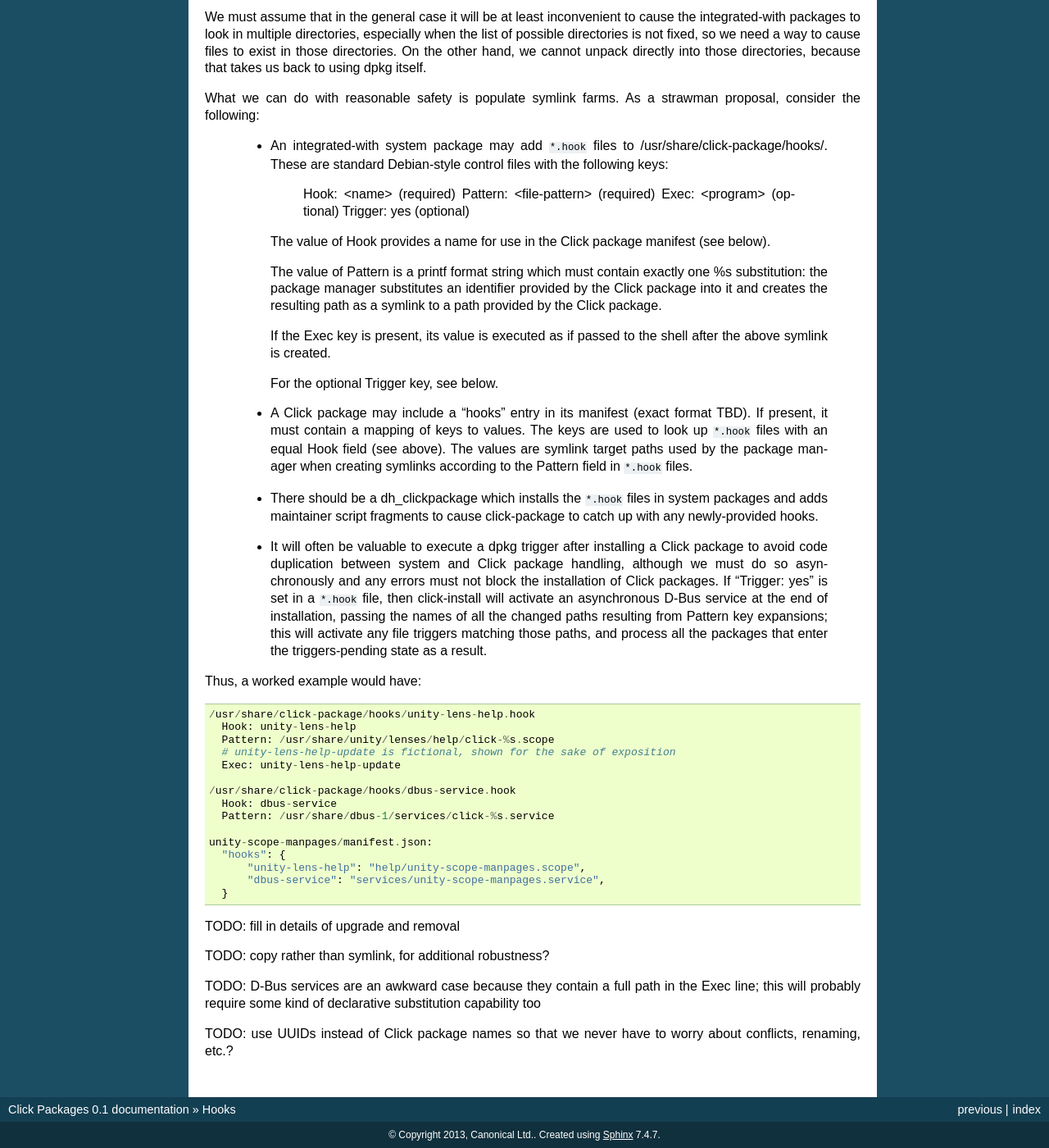
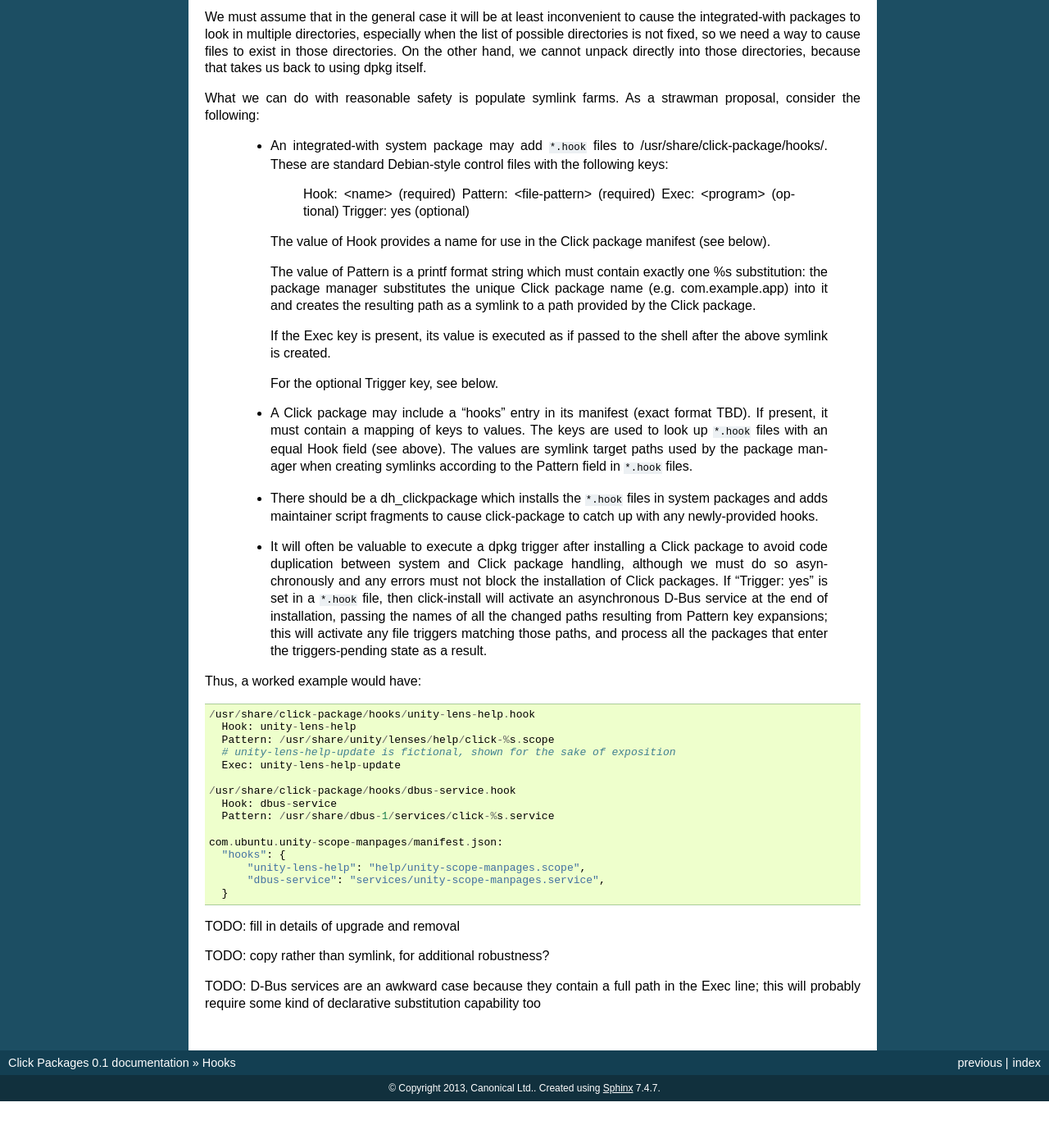
Before and after one commit to ubports/click, a Sphinx documentation site: the page built from doc/hooks.rst, in a window 1280 px wide and 1400 px high, scrolled down 665 px. Shown: the whole window at 82% size. Built offline with Sphinx 7.4.7, drawn with Linux system fonts in a browser that asks for light colours; after the commit the page ends 2008 px from its top, so only the background shows below that.

Commit message:
doc/hooks.rst: use reverse-domain-style package names

```diff
--- a/doc/hooks.rst
+++ b/doc/hooks.rst
@@ -67,9 +67,9 @@
    (see below).
 
    The value of Pattern is a printf format string which must contain exactly
-   one %s substitution: the package manager substitutes an identifier
-   provided by the Click package into it and creates the resulting path as a
-   symlink to a path provided by the Click package.
+   one %s substitution: the package manager substitutes the unique Click
+   package name (e.g. com.example.app) into it and creates the resulting
+   path as a symlink to a path provided by the Click package.
 
    If the Exec key is present, its value is executed as if passed to the
    shell after the above symlink is created.
@@ -108,7 +108,7 @@
     Hook: dbus-service
     Pattern: /usr/share/dbus-1/services/click-%s.service
 
-  unity-scope-manpages/manifest.json:
+  com.ubuntu.unity-scope-manpages/manifest.json:
     "hooks": {
         "unity-lens-help": "help/unity-scope-manpages.scope",
         "dbus-service": "services/unity-scope-manpages.service",
@@ -121,6 +121,3 @@
 TODO: D-Bus services are an awkward case because they contain a full path in
 the Exec line; this will probably require some kind of declarative
 substitution capability too
-
-TODO: use UUIDs instead of Click package names so that we never have to
-worry about conflicts, renaming, etc.?
```
